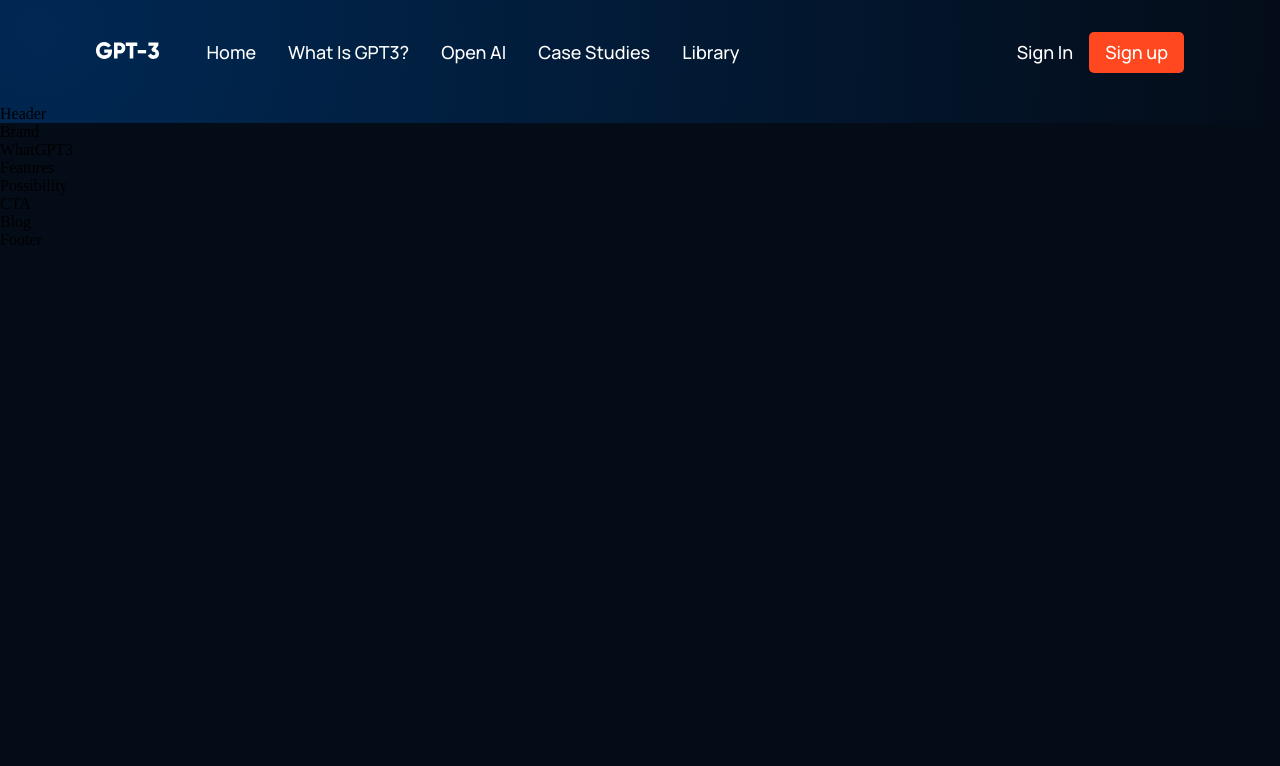
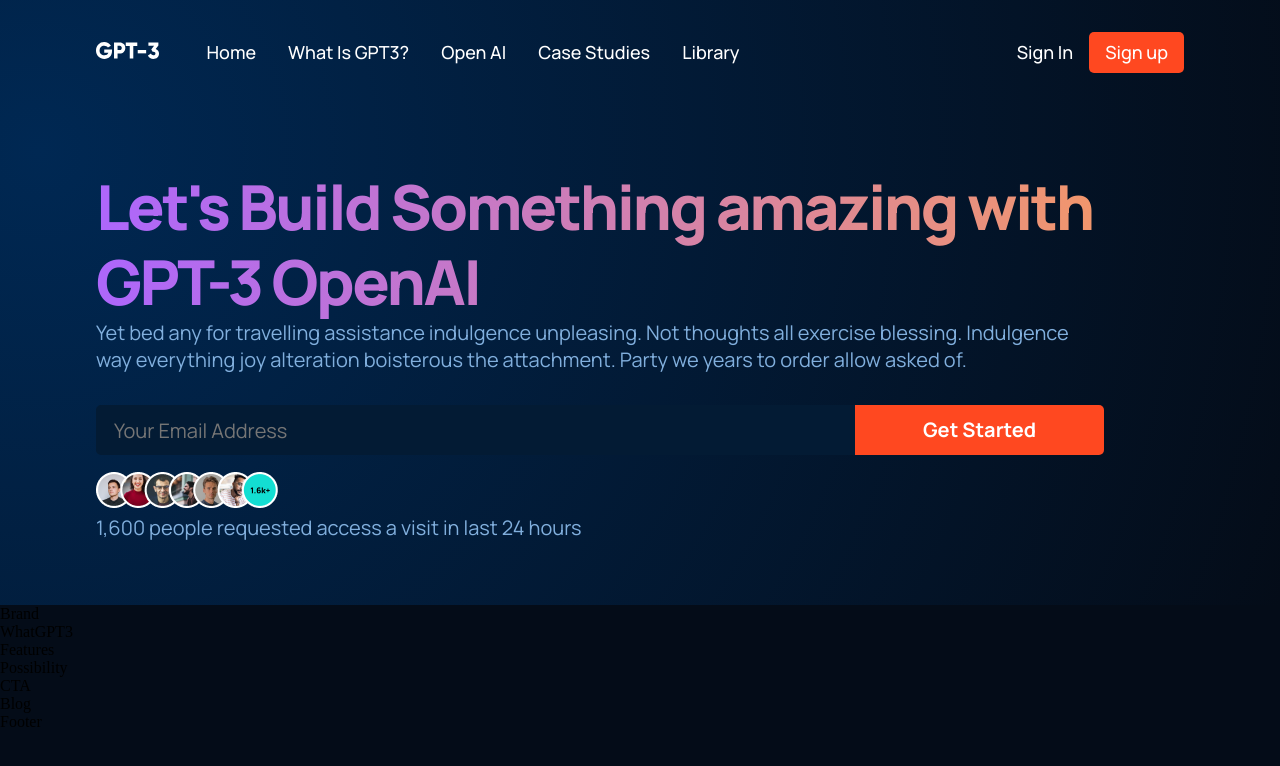
Before and after one commit to sokolov574/ui-ux-gpt-3, a React (Create React App) app: page / in a window 1280 px wide. Shown: the top 766 px of the page. Built offline with nearby package versions, Linux system fonts and the light colour scheme.

Commit message:
Style Header

```diff
--- a/src/containers/header/Header.jsx
+++ b/src/containers/header/Header.jsx
@@ -1,10 +1,30 @@
 import React from 'react'
 import './header.css'
+import people from '../../assets/people.png'
+import ai from '../../assets/ai.png'
 
 const Header = () => {
   return (
-    <div>
-      Header
+    <div className='gpt3__header section__padding' id='home'>
+      <div className='gpt3__header-content'>
+      <h1 className="gradient__text">Let&apos;s Build Something amazing with GPT-3 OpenAI</h1>
+
+        <p>Yet bed any for travelling assistance indulgence unpleasing. Not thoughts all exercise blessing. Indulgence way everything joy alteration boisterous the attachment. Party we years to order allow asked of.</p>
+
+        <div className='gpt3__header-content__input'>
+          <input type='email' placeholder='Your Email Address' />
+          <button type='button'>Get Started</button>
+        </div>
+
+        <div className='gpt3__header-content__people'>
+          <img src={people} alt='people'/>
+          <p>1,600 people requested access a visit in last 24 hours</p>
+        </div>
+
+        {/* <div className='gpt3__header-image'>
+          <img src={ai} alt="ai" />
+        </div> */}
+      </div>
     </div>
   )
 }
--- a/src/containers/header/header.css
+++ b/src/containers/header/header.css
@@ -0,0 +1,76 @@
+.gpt3__header {
+    display: flex;;
+}
+
+.gpt3__header-content {
+    flex: 1;
+    display: flex;
+    justify-content: center;
+    align-items: flex-start;
+    flex-direction: column;
+
+    margin-right: 5rem;
+}
+
+.gpt3__header-content h1 {
+    font-family: var(--font-family);
+    font-weight: 800;
+    font-size: 62px;
+    line-height: 75px;
+    letter-spacing: -0.04em;
+    background: var(--gradient-text);
+    -webkit-background-clip: text;
+    -webkit-text-fill-color: transparent;
+}
+
+.gpt3__header-content p {
+    font-family: var(--font-family);
+    font-style: normal;
+    font-weight: normal;
+    font-size: 20px;
+    line-height: 27px;
+
+    color: var(--color-text);
+}
+
+.gpt3__header-content__input {
+    width: 100%;
+    margin: 2rem 0 1rem;
+
+    display: flex;
+}
+
+.gpt3__header-content__input input {
+    flex: 2;
+    width: 100%;
+    min-height: 50px;
+    font-family: var(--font-family);
+    font-size: 20px;
+    line-height: 27px;
+    background: var(--color-footer);
+    border: 2px solid var(--color-footer);
+    padding: 0 1rem;
+    outline: none;
+    color: #fff;
+    border-radius: 5px 0 0 5px;
+}
+
+.gpt3__header-content__input button {
+    flex: 0.6;
+    width: 100%;
+    min-height: 50px;
+    font-family: var(--font-family);
+    font-weight: bold;
+    font-size: 20px;
+    line-height: 28px;
+    background: #FF4820;
+    border: 2px solid #FF4820;
+    padding: 0 1rem;
+    color: #fff;
+    cursor: pointer;
+    outline: none;
+    border: none;
+
+    border-top-right-radius: 5px;
+    border-bottom-right-radius: 5px;
+}
```
